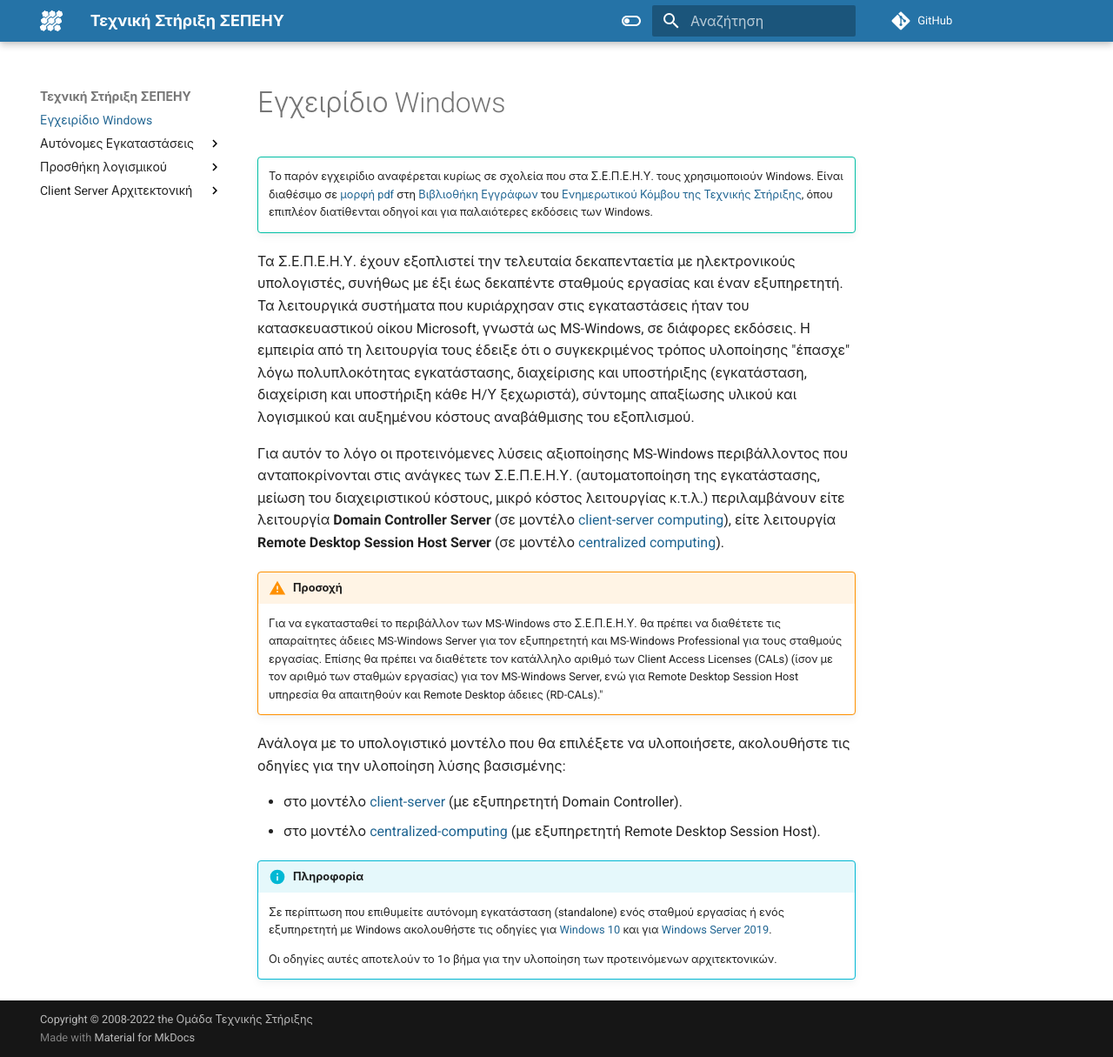
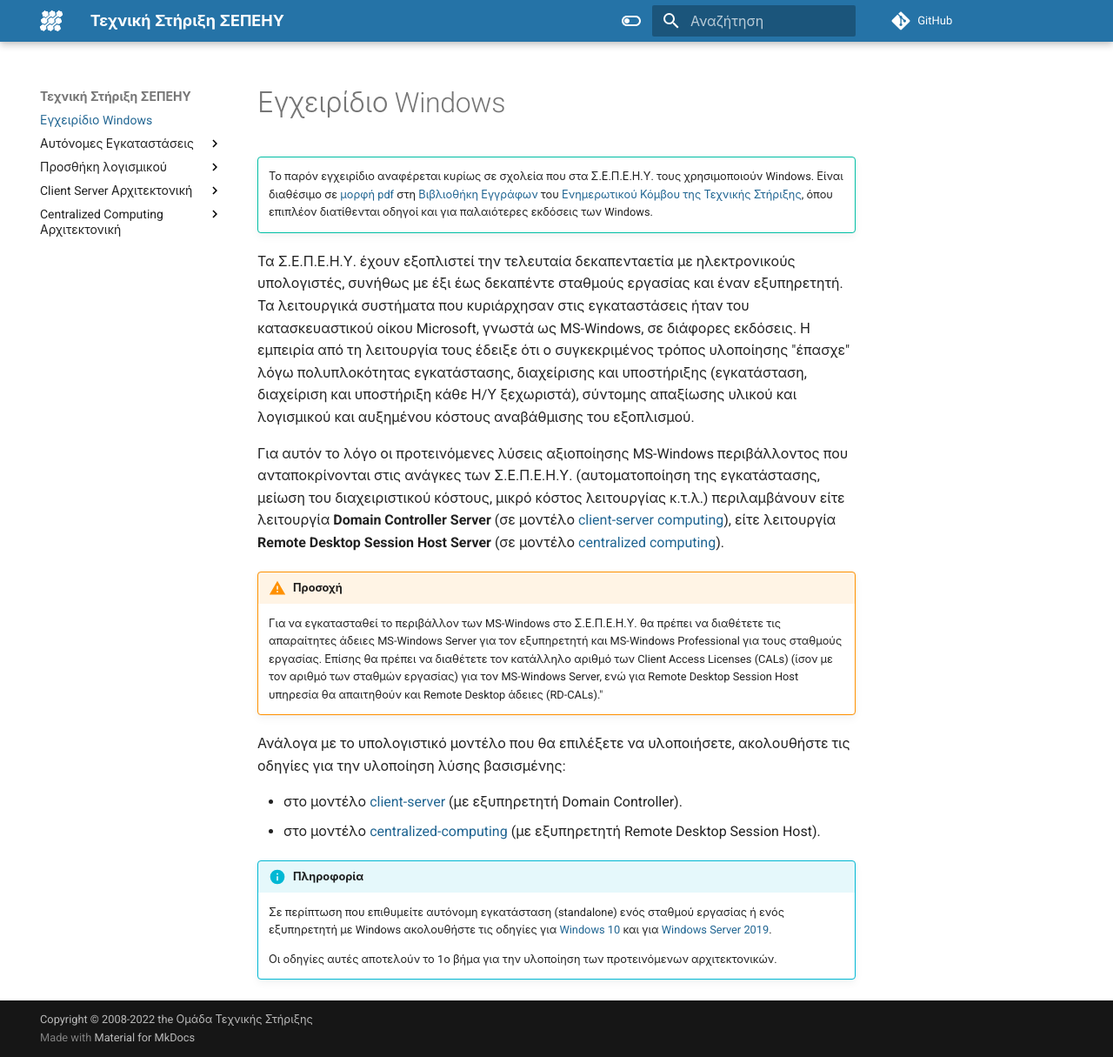
Before and after one commit to pe86/windows, an MkDocs documentation site: the page built from docs/index.md, in a window 1280 px wide and 1215 px high. Shown: the whole window at 87% size. Built offline with MkDocs 1.6.1 and Material for MkDocs 9.7.7, drawn with Linux system fonts in a browser that asks for light colours; comment, search, counter and statistics services are not loaded; some of the changed lines change nothing that is shown.

Commit message:
no changes

```diff
--- a/mkdocs.yml
+++ b/mkdocs.yml
@@ -120,3 +120,25 @@
         - software/advanced/remote-access.md
         - software/advanced/updates-share.md
         - software/advanced/squid.md
+  - Centralized Computing Αρχιτεκτονική:
+    - server-based/index.md
+    - Περιγραφή της Αρχιτεκτονικής:
+      - server-based/architecture.md
+      - server-based/advantages.md
+      - server-based/disadvantages.md
+      - server-based/requirements.md
+    - Οδηγίες εγκατάστασης:
+      - server-based/server-setup-rdsh/index.md
+      - server-based/client-connect-rdsh.md
+      - server-based/create-users.md
+    - Μετέπειτα ενέργειες:
+      - server-based/guides.md
+      - server-based/peripherals.md
+      - Για προχωρημένους:
+        - server-based/advanced.md
+        - software/advanced/index.md
+        - software/advanced/veyon.md
+        - software/advanced/virtualbox.md
+        - software/advanced/remote-access.md
+        - software/advanced/updates-share.md
+        - software/advanced/squid.md
```
